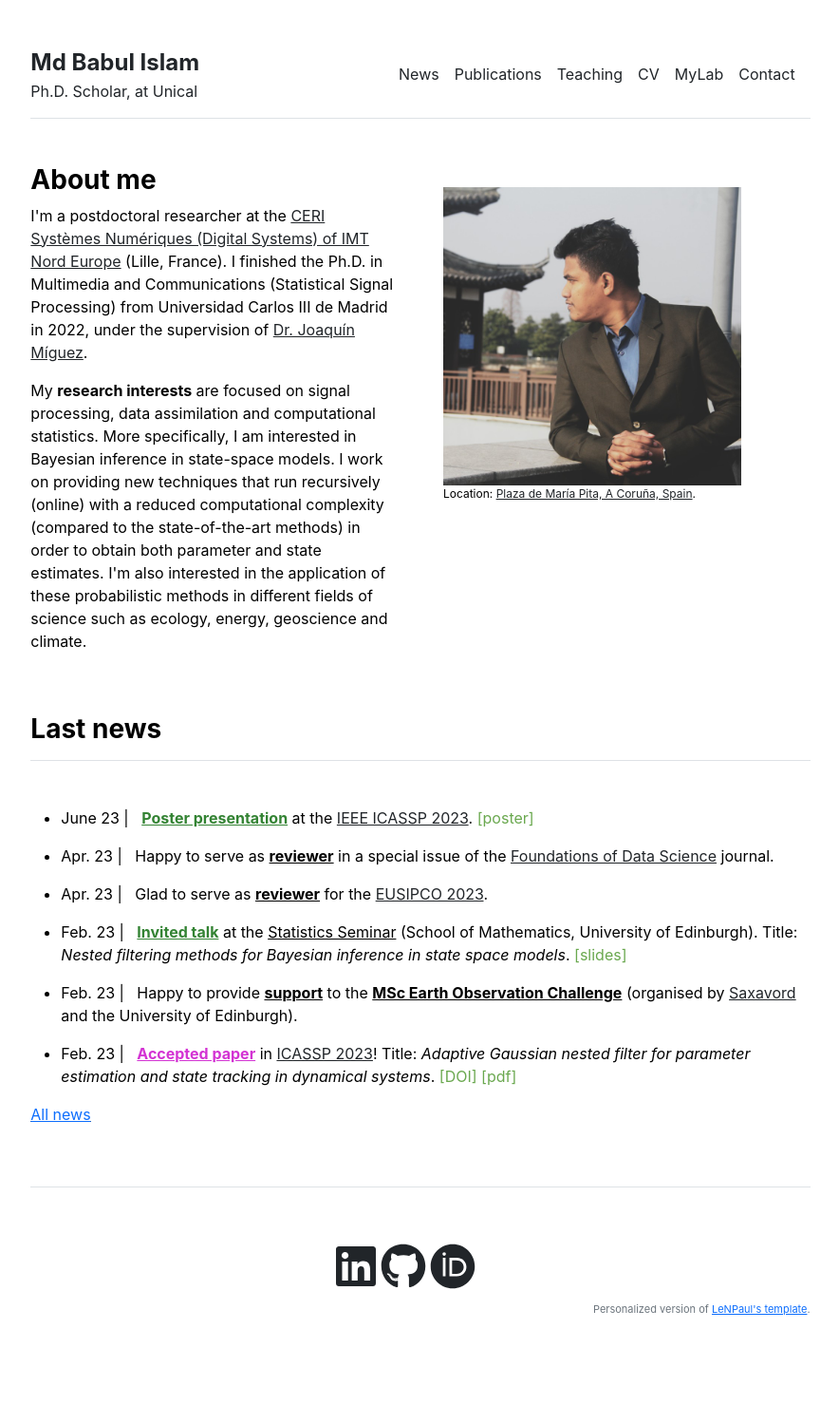
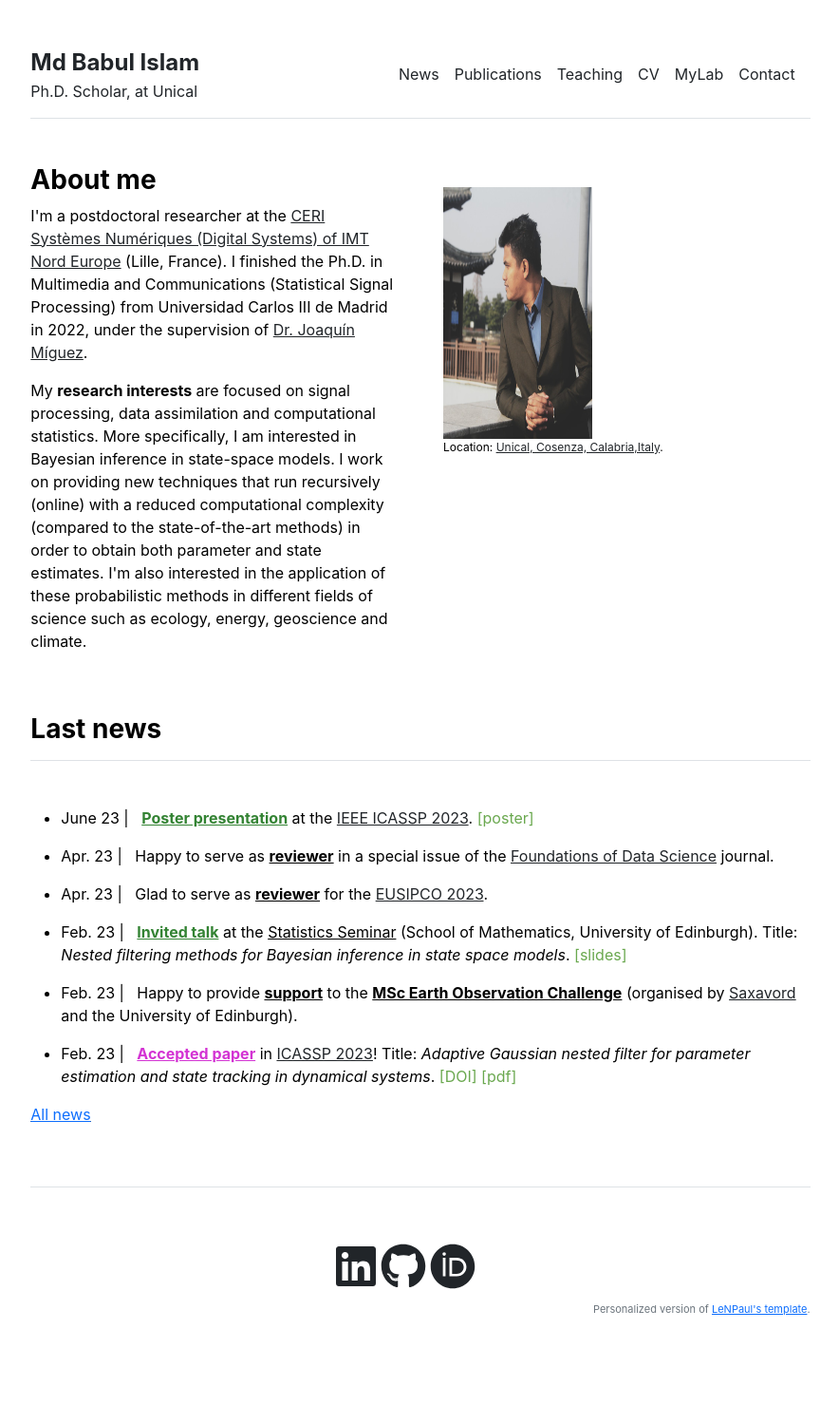
Before and after one commit to babulcseian/babulcseian.github.io, a Jekyll site: the page built from index.md, in a window 1280 px wide. Shown: the whole page at 95% size, without its empty margins (197-1081 px from the left). Built offline with Jekyll 4.4.1, drawn with Linux system fonts in a browser that asks for light colours; a style sheet for code colours, icons or effects is not loaded.

Commit message:
Update home.html

```diff
--- a/_layouts/home.html
+++ b/_layouts/home.html
@@ -12,9 +12,9 @@ layout: default
   </div>
   <div class="col-md-5">
     <br>
-    <img src="{{ site.github.url }}/assets/img/Babul Mosabber.jpg" alt="Home" width="100%">
+    <img src="{{ site.github.url }}/assets/img/Babul Mosabber.jpg" alt="Home" width="50%" height="50%">
     <p style="font-size:12px">
-      Location: <a class="other" href='https://goo.gl/maps/hsu2JB4HwjQN7TqC7'>Plaza de María Pita, A Coruña, Spain</a>.
+      Location: <a class="other" href='https://goo.gl/maps/hsu2JB4HwjQN7TqC7'>Unical, Cosenza, Calabria,Italy</a>.
     </p>
   </div>
 </div>
```
